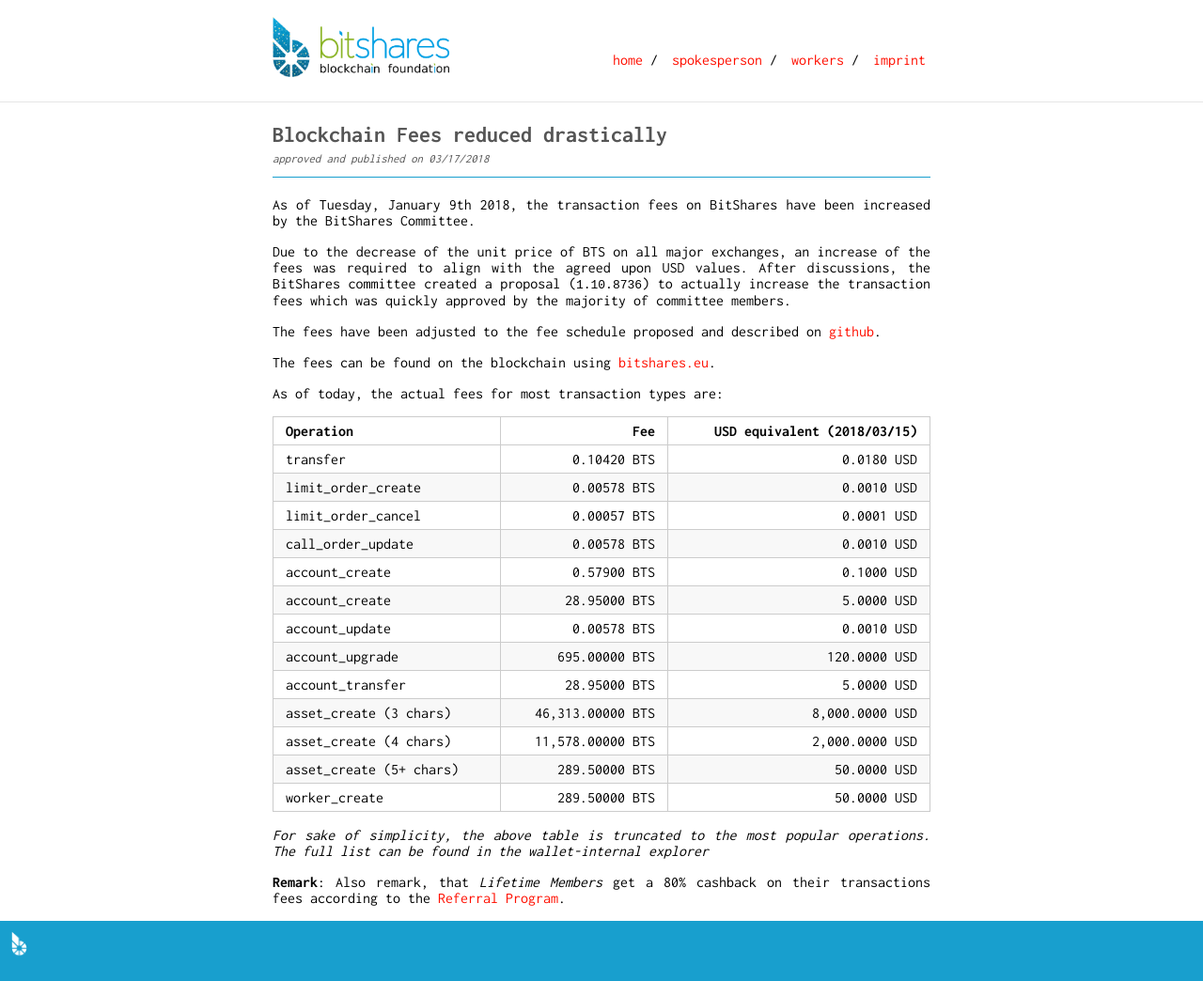
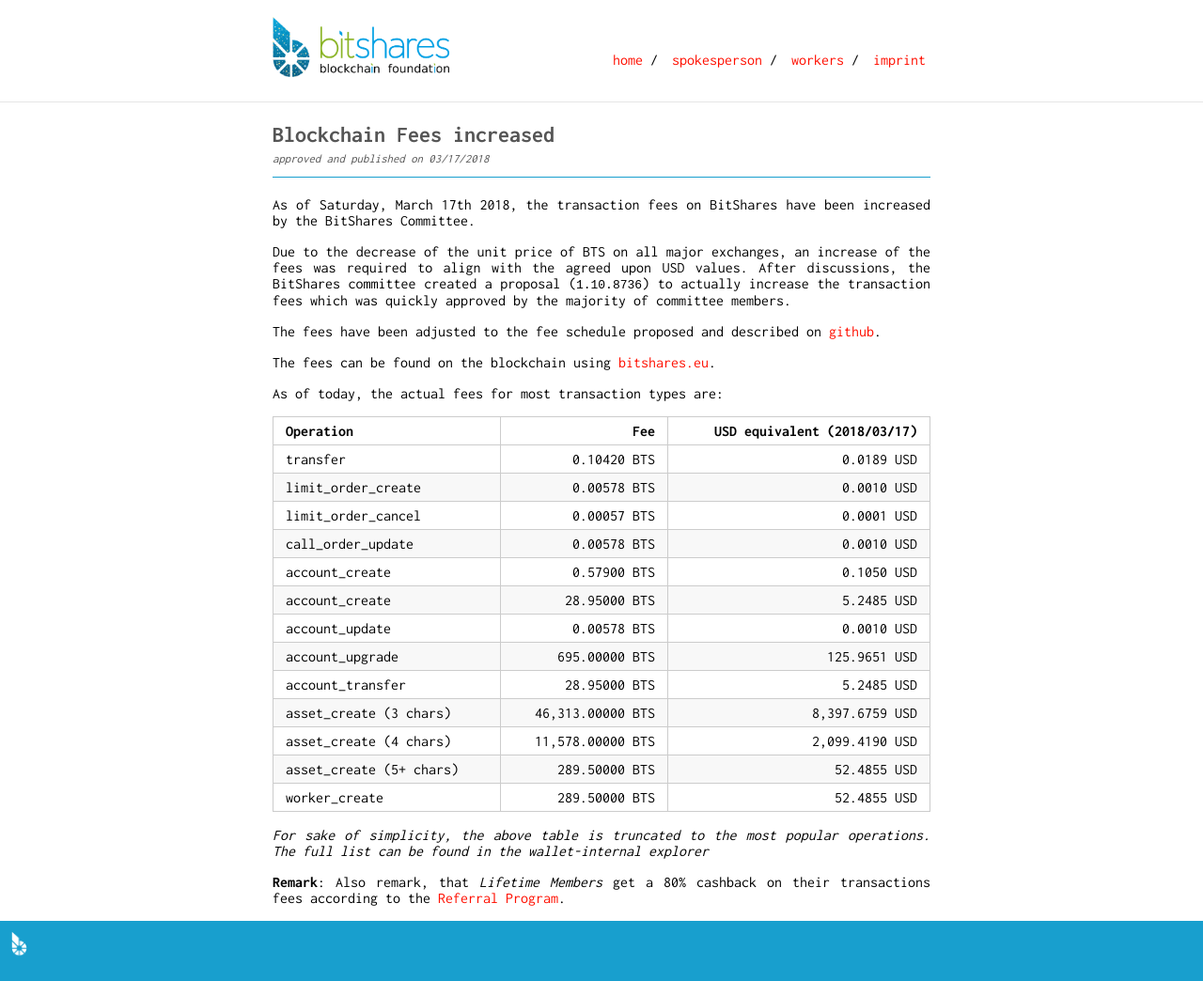
Before and after one commit to thehapax/bitshares.foundation, a Jekyll site: the page built from _announcements/2018-03-17-blockchain-fees-increased.md, in a window 1280 px wide. Shown: the whole page at 94% size. Built offline with Jekyll 4.4.1, drawn with Linux system fonts in a browser that asks for light colours.

Commit message:
Title Fix

```diff
--- a/_announcements/2018-03-17-blockchain-fees-increased.md
+++ b/_announcements/2018-03-17-blockchain-fees-increased.md
@@ -1,9 +1,9 @@
 ---
-title: Blockchain Fees reduced drastically
+title: Blockchain Fees increased
 layout: announcement
 ---
 
-As of Tuesday, January 9th 2018, the transaction fees on BitShares have
+As of Saturday, March 17th 2018, the transaction fees on BitShares have
 been increased by the BitShares Committee.
 
 Due to the decrease of the unit price of BTS on all major exchanges, an increase
@@ -19,21 +19,21 @@ The fees can be found on the blockchain using [bitshares.eu](https://wallet.bits
 
 As of today, the actual fees for most transaction types are:
 
-| Operation                                 |                      Fee |  USD equivalent (2018/03/15)|
+| Operation                                 |                      Fee |  USD equivalent (2018/03/17)|
 | ----------------------------------------- | ------------------------:| --------------------:|
-| transfer                                  |              0.10420 BTS |           0.0180 USD |
+| transfer                                  |              0.10420 BTS |           0.0189 USD |
 | limit_order_create                        |              0.00578 BTS |           0.0010 USD |
 | limit_order_cancel                        |              0.00057 BTS |           0.0001 USD |
 | call_order_update                         |              0.00578 BTS |           0.0010 USD |
-| account_create                            |              0.57900 BTS |           0.1000 USD |
-| account_create                            |             28.95000 BTS |           5.0000 USD |
+| account_create                            |              0.57900 BTS |           0.1050 USD |
+| account_create                            |             28.95000 BTS |           5.2485 USD |
 | account_update                            |              0.00578 BTS |           0.0010 USD |
-| account_upgrade                           |            695.00000 BTS |         120.0000 USD |
-| account_transfer                          |             28.95000 BTS |           5.0000 USD |
-| asset_create (3 chars)                    |         46,313.00000 BTS |       8,000.0000 USD |
-| asset_create (4 chars)                    |         11,578.00000 BTS |       2,000.0000 USD |
-| asset_create (5+ chars)                   |            289.50000 BTS |          50.0000 USD |
-| worker_create                             |            289.50000 BTS |          50.0000 USD |
+| account_upgrade                           |            695.00000 BTS |         125.9651 USD |
+| account_transfer                          |             28.95000 BTS |           5.2485 USD |
+| asset_create (3 chars)                    |         46,313.00000 BTS |       8,397.6759 USD |
+| asset_create (4 chars)                    |         11,578.00000 BTS |       2,099.4190 USD |
+| asset_create (5+ chars)                   |            289.50000 BTS |          52.4855 USD |
+| worker_create                             |            289.50000 BTS |          52.4855 USD |
 
 *For sake of simplicity, the above table is truncated to the most
 popular operations. The full list can be found in the wallet-internal
```
